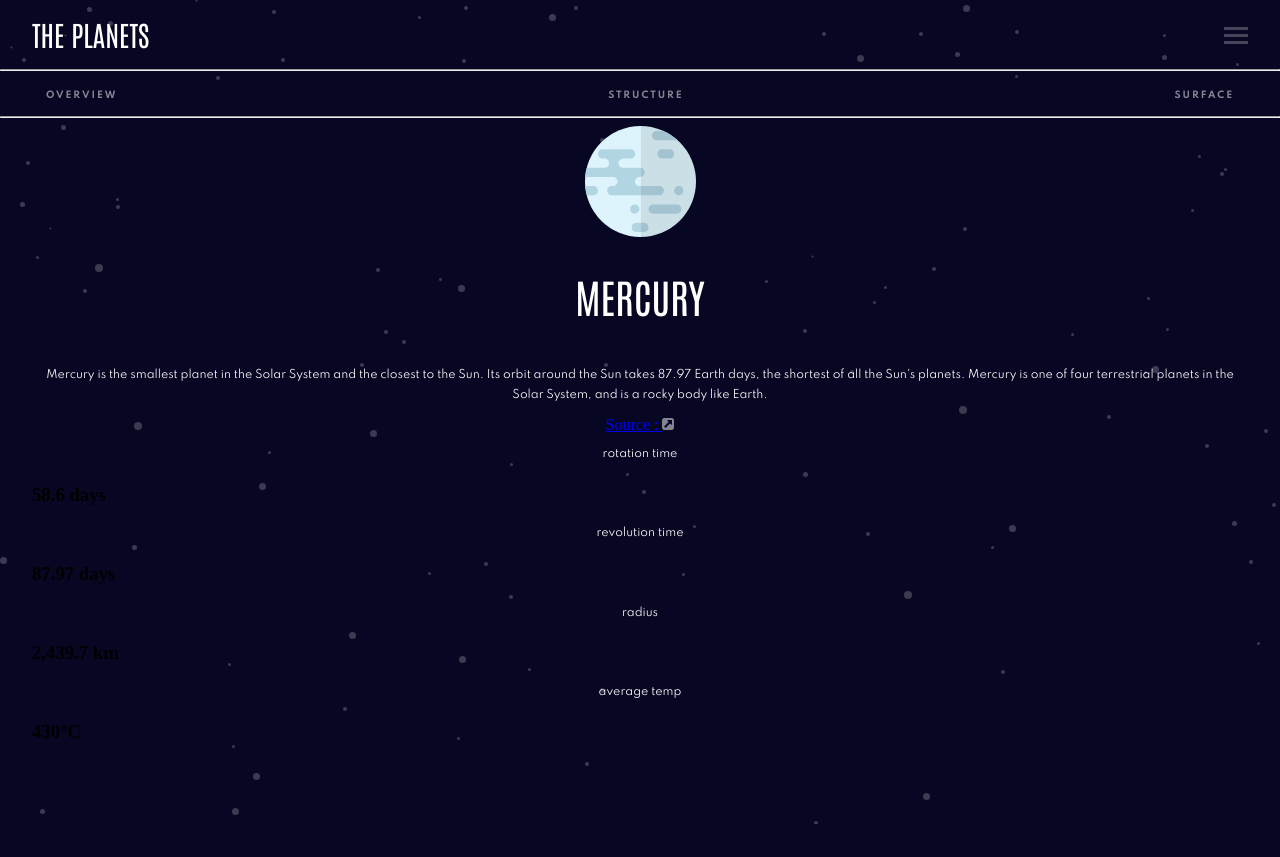
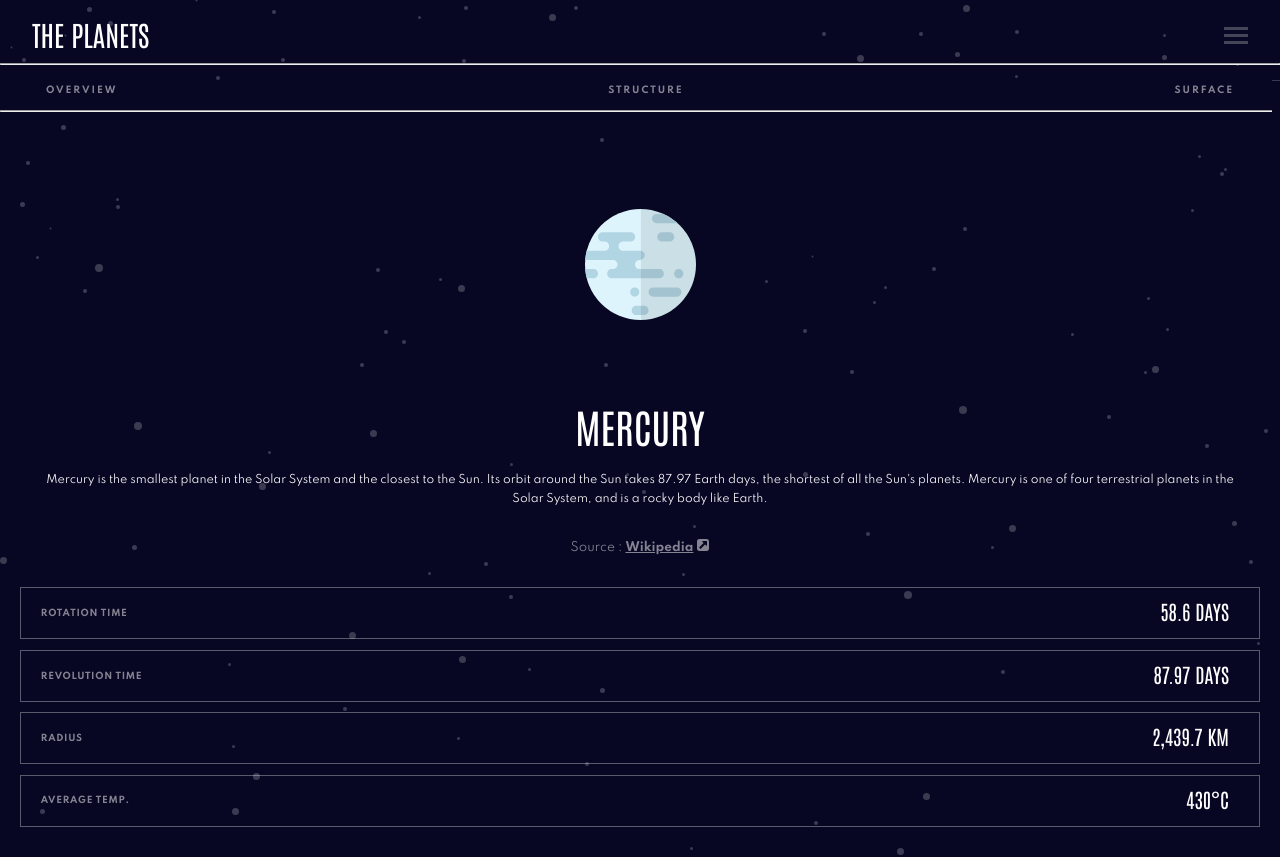
Before and after one commit to chrisyoung0101/planets-fact-site, a plain HTML site: page index.html in a window 1280 px wide. Before the commit the page ends 824 px from the top, so only its background shows below. Drawn offline with Linux system fonts and the light colour scheme.

Commit message:
finish mercury content styling work on menu show hode

```diff
--- a/index.css
+++ b/index.css
@@ -24,7 +24,7 @@ body {
   background: #070724 url('./assets/background-stars.svg');
   height: 100vh;
   background-attachment: fixed;
-  /* remove scroll bar for mobile */
+  /* stop scroll & remove scroll bar for mobile */
   /* overflow: hidden; */
 }
 
@@ -34,11 +34,20 @@ body {
   height: calc(100% 2em);
 }
 
-hr {
+/* hr {
   margin-left: -2em;
   margin-right: -2em;
   margin-top: 0;
   color: rgba(131, 131, 145, 0.4);
+  color: yellowgreen;
+} */
+
+.hr1 {
+  margin-left: -2em;
+  margin-right: -2em;
+  margin-top: -0.35em;
+  color: rgba(131, 131, 145, 0.4);
+  z-index: 999;
 }
 
 .hr2 {
@@ -46,6 +55,7 @@ hr {
   margin-right: -2em;
   margin-top: -0.35em;
   color: rgba(131, 131, 145, 0.4);
+  /* z-index: 999; */
 }
 
 .header {
@@ -61,9 +71,9 @@ hr {
 }
 
 /* hide the menu */
-.menu {
+/* .menu {
   display: none;
-}
+} */
 
 .menu-btn {
   margin-top: 0.7em;
@@ -79,7 +89,7 @@ hr {
 
 nav ul {
   margin-left: -0.5em;
-  margin-top: 0;
+  margin-top: -1.5em;
   /* list is to the right.  bring it left. not sure why it went right.  this is my hack */
   /* margin-left: -2em; */
   top: 4.5em;
@@ -89,11 +99,21 @@ nav ul {
   height: 100vh;
   position: fixed;
   list-style-type: none;
+  transform: translateX(100%);
+  transition: transform 0.3s;
 }
 
 .menu ul:first-child {
-  padding-top: 1.5em;
+  margin-top: 0.5em;
+  padding-top: 1em;
+  border-top: 1px solid rgba(131, 131, 145, 0.4);
 }
+
+/* display: block; allows padding styling on a <a> */
+/* nav ul li a {
+  display: block;
+  padding: 1em;
+} */
 
 nav ul a {
   margin: 0.3em 0 0.3em 0;
@@ -101,7 +121,7 @@ nav ul a {
   justify-content: space-between;
   align-items: center;
   height: 4.0625em;
-  /* lasr param of rgba is opacity */
+  /* last param of rgba is opacity */
   border-bottom: 1px solid rgba(131, 131, 145, 0.4);
   color: var(--white);
   text-decoration: none;
@@ -247,7 +267,10 @@ p {
   text-align: center;
 }
 
+/* section.content */
+
 .content {
+  /* display: none; */
   display: flex;
   flex-direction: column;
 }
@@ -255,3 +278,78 @@ p {
 .content .flex-item {
   align-self: center;
 }
+
+.planet-img {
+  margin-top: 5.5375em;
+  margin-bottom: 5em;
+}
+
+.content h1 {
+  margin: 0 0 0.2em 0;
+}
+
+.content p {
+  margin-bottom: 2.5em;
+}
+
+/* removes the underline from the link text  */
+.source {
+  text-decoration: none;
+  margin-bottom: 0.75em;
+}
+
+/* kept  */
+.source-text {
+  color: var(--white);
+  font-size: 0.75rem;
+  font-weight: 400;
+  font-family: spartan;
+  opacity: 0.5;
+}
+
+.wikipedia {
+  color: var(--white);
+  font-size: 0.75rem;
+  font-weight: 700;
+  font-family: spartan;
+  opacity: 0.5;
+  text-decoration: underline;
+}
+
+.infotangle:last-child {
+  margin-bottom: 2.5em;
+}
+
+.infotangle-container-flex {
+  margin-top: 1.25em;
+  margin-bottom: -0.6em;
+  margin-left: -0.75em;
+  margin-right: -0.75em;
+  display: flex;
+  justify-content: space-between;
+  border: 1px solid #ffffff55;
+  text-transform: uppercase;
+  height: 3.25em;
+}
+
+.infotangle-title {
+  margin-left: 2.25em;
+  margin-top: 2.25em;
+  color: var(--white);
+  font-size: 0.55rem;
+  font-weight: 700;
+  font-family: spartan;
+  letter-spacing: 0.727273px;
+  opacity: 0.5;
+}
+
+/* made it a span because styles were not being applied with a <p>  Global Style??? */
+.infotangle-content {
+  margin-top: 0.5em;
+  margin-right: 1.5em;
+  color: var(--white);
+  font-size: 1.25rem;
+  font-weight: 400;
+  font-family: Antonio;
+  /* letter-spacing: 0.75px; */
+}
--- a/index.html
+++ b/index.html
@@ -23,8 +23,7 @@
             <img src="./assets/icon-hamburger.svg" class="menu-btn">
         </div>
 
-        <!-- horizontal line -->
-        <hr>
+
 
         <nav class="menu">
             <ul>
@@ -87,6 +86,9 @@
             </ul>
         </nav>
         <section class="content">
+
+            <!-- horizontal line -->
+            <hr class="hr1">
             <div class="buttons">
                 <button class="overview ghost-button">overview</button>
                 <button class="structure ghost-button"">structure</button>
@@ -103,27 +105,28 @@
                 orbit around the
                 Sun takes 87.97 Earth days, the shortest of all the Sun's planets. Mercury is one of four
                 terrestrial planets in the Solar System, and is a rocky body like Earth.</p>
-            <a href="https://en.wikipedia.org/wiki/Mercury_(planet)" class="source flex-item">Source : <span><img
-                        src="./assets/icon-source.svg" alt="" class="icon-source"></span>
+            <a href="https://en.wikipedia.org/wiki/Mercury_(planet)" class="source flex-item"><span
+                    class="source-text">Source : </span>
+                <span class="wikipedia">Wikipedia</span>
+                <span><img src="./assets/icon-source.svg" alt="" class="icon-source"></span>
             </a>
             <section class="infotangle">
-                <div class="infotangle-container">
-                    <p>rotation time</p>
-                    <h3>58.6 days</h3>
+                <div class="infotangle-container-flex">
+                    <span class="infotangle-title">rotation time</span>
+                    <span class="infotangle-content">58.6 days</span>
                 </div>
-                <div class="infotangle-container">
-                    <p>revolution time</p>
-                    <h3>87.97 days</h3>
+                <div class="infotangle-container-flex">
+                    <span class="infotangle-title">revolution time</span>
+                    <span class="infotangle-content">87.97 days</span>
                 </div>
-                <div class="infotangle-container">
-                    <p>radius</p>
-                    <h3>2,439.7 km</h3>
+                <div class="infotangle-container-flex">
+                    <span class="infotangle-title">radius</span>
+                    <span class="infotangle-content">2,439.7 km</span>
                 </div>
-                <div class="infotangle-container">
-                    <p>average temp</p>
-                    <h3>430&deg;C</h3>
+                <div class="infotangle-container-flex">
+                    <span class="infotangle-title">average temp.</span>
+                    <span class="infotangle-content">430&deg;C</span>
                 </div>
-
             </section>
 
 
--- a/index.js
+++ b/index.js
@@ -1 +1,14 @@
-console.log('Hello from JS.');
+// menu-btn
+
+const menuBtn = document.querySelector('.menu-btn');
+const menuBtnShow = document.querySelector('.show');
+const menu = document.querySelector('nav ul');
+
+menuBtn.addEventListener('click', () => {
+  menu.style.transform = 'translateX(0)';
+  menuBtn.classList.add('show');
+});
+
+menuBtnShow.addEventListener('click', () => {
+  menu.style.transform = 'translateX(100%)';
+});
```
